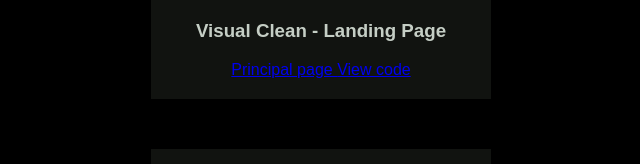
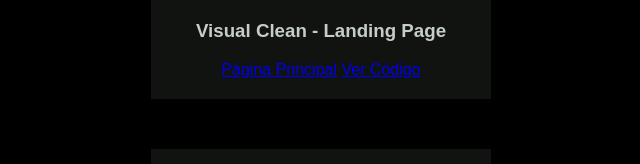
Before and after one commit to cck32455/Portifolio, a plain HTML site: page index.html in a window 1280 px wide. Shown: the part 1396-1560 px from the top of the page, 299-939 px from the left. Drawn offline with Linux system fonts and the light colour scheme.

Commit message:
Update index.html

```diff
--- a/index.html
+++ b/index.html
@@ -47,7 +47,7 @@
 
         <li>JavaScript</li>
         <li>HTML & CSS</li>
-         <li>React.Js</li>
+         <li> React.Js</li>
 
       </ul>
     </div>
@@ -61,11 +61,11 @@
         <div class="project-box">
           <img src="/Capturar.PNG" alt="Projeto 1">
           <h3>Visual Clean - Landing Page</h3>
-          <a href="https://barbearia-visual-clean.vercel.app/" target="_blank"> Principal page </a>
+          <a href="https://barbearia-visual-clean.vercel.app/" target="_blank"> Página Principal</a>
 
 
 
-          <a href="https://github.com/cck32455/Barbearia---Visual-Clean" target="_blank">View code</a>
+          <a href="https://github.com/cck32455/Barbearia---Visual-Clean" target="_blank">Ver Código</a>
 
         </div>
       </div>
```
